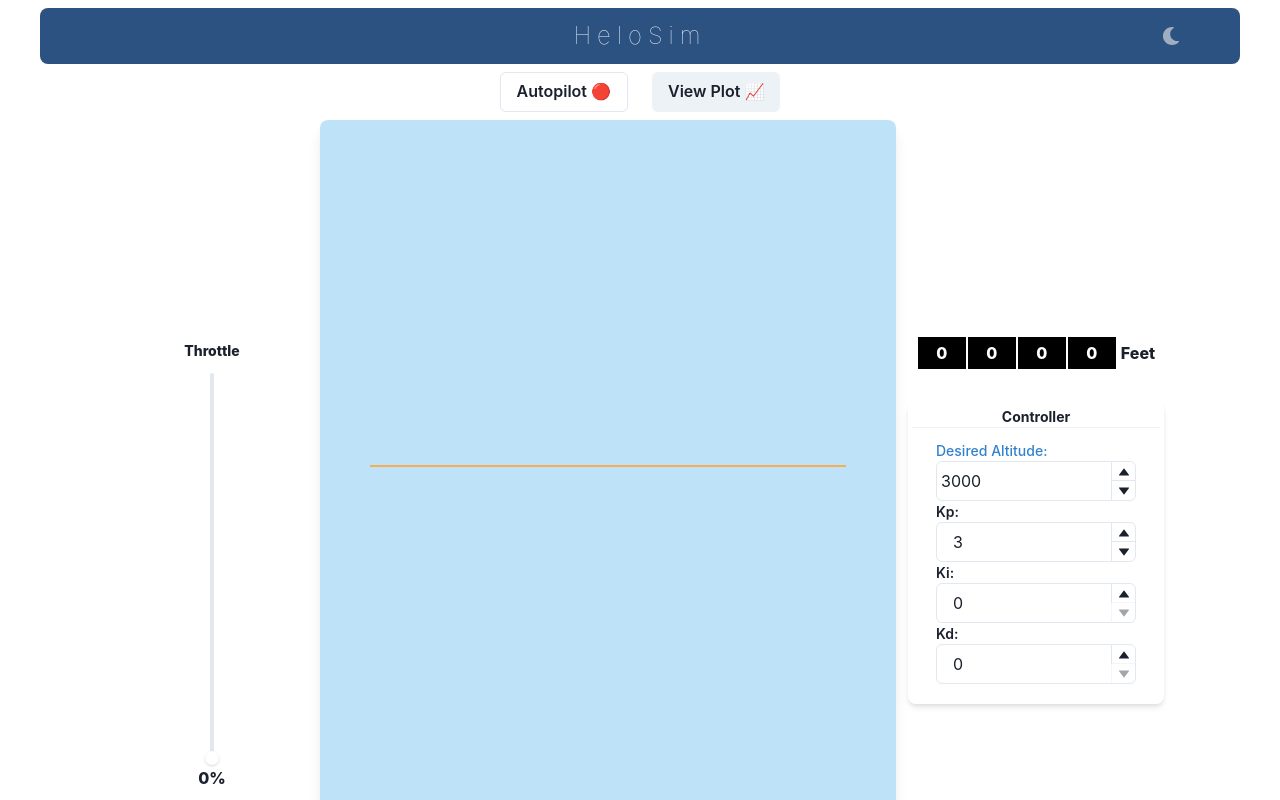
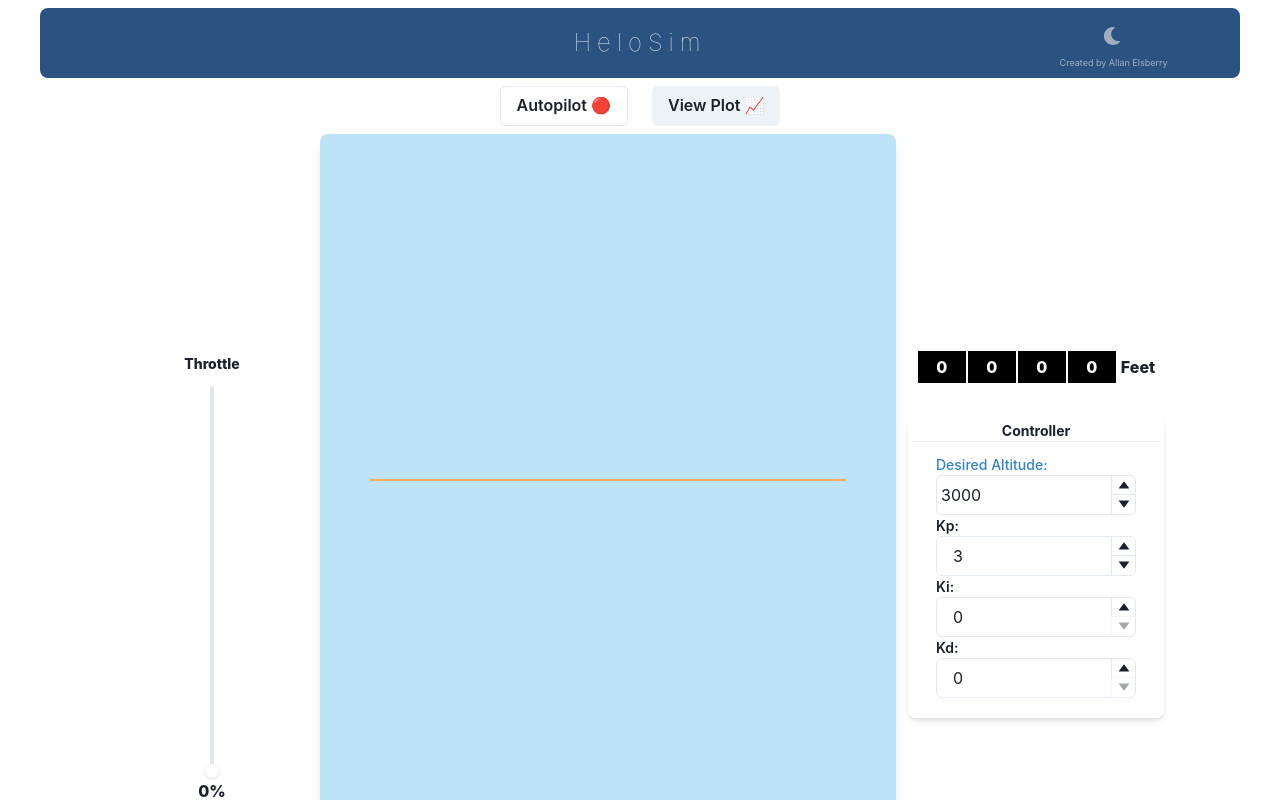
Before and after one commit to ender18g/helo-react, a React (Create React App) app: page / in a window 1280 px wide. Shown: the top 800 px of the page. Built offline with nearby package versions, Linux system fonts and the light colour scheme.

Commit message:
added author

```diff
--- a/src/App.js
+++ b/src/App.js
@@ -140,12 +140,15 @@ function App() {
 				p={2}
 				textAlign={'center'}
 			>
-				<Box w={'10%'} />
-				<Text w={'80%'} color={'gray.100'} fontSize="2xl" textShadow={'lg'} letterSpacing={6} fontWeight={100}>
+				<Box w={'20%'} />
+				<Text w={'60%'} color={'gray.100'} fontSize="2xl" textShadow={'lg'} letterSpacing={6} fontWeight={100}>
 					HeloSim
 				</Text>
-				<Box w={'10%'}>
+				<Box w={'20%'}>
 					<ColorModeSwitcher pr={3} color={'gray.400'} />
+					<Text fontSize={isDesktop ? 9 : 7} color={'gray.400'}>
+						Created by Allan Elsberry
+					</Text>
 				</Box>
 			</Flex>
 			<Flex w="100%" h="100%" justifyContent={'center'} alignItems={'center'}>
```
